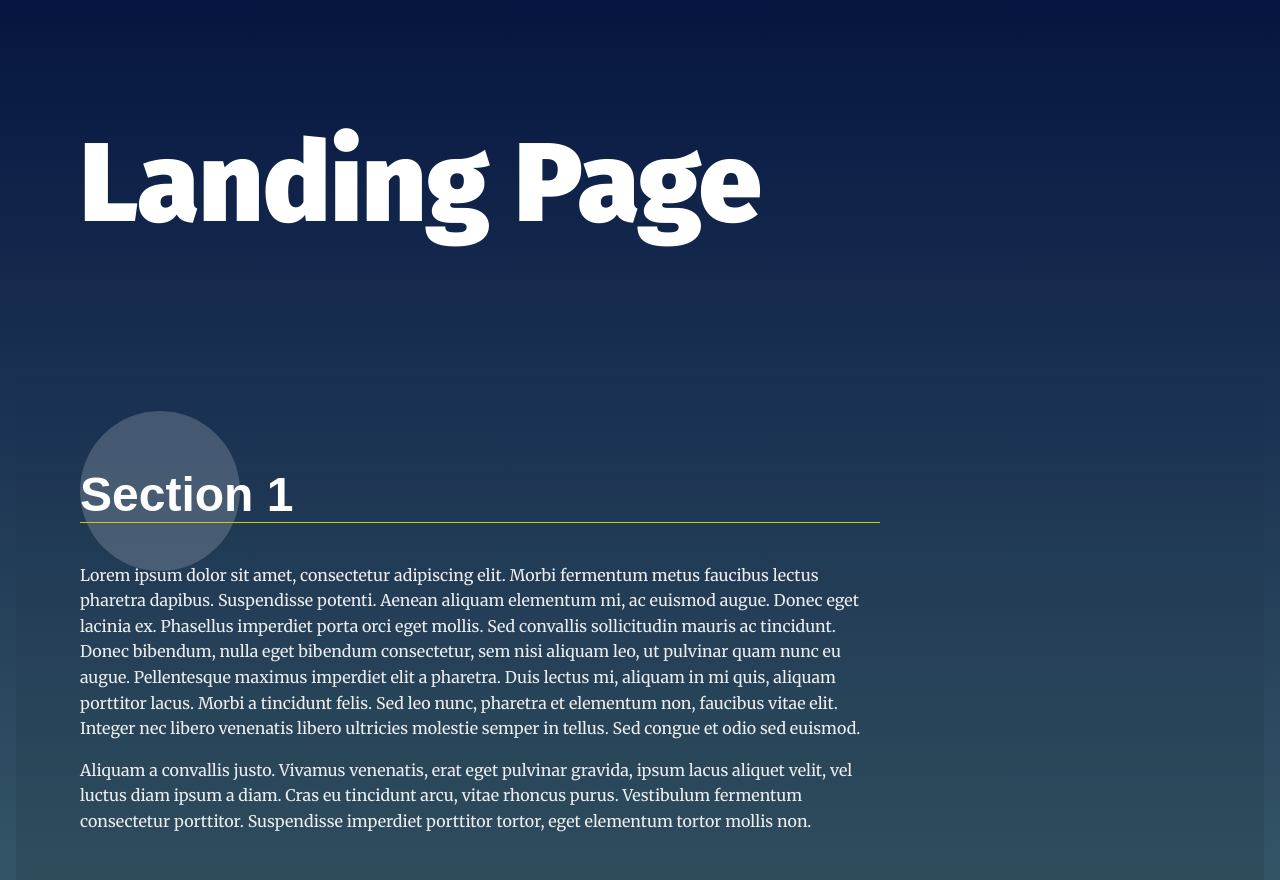
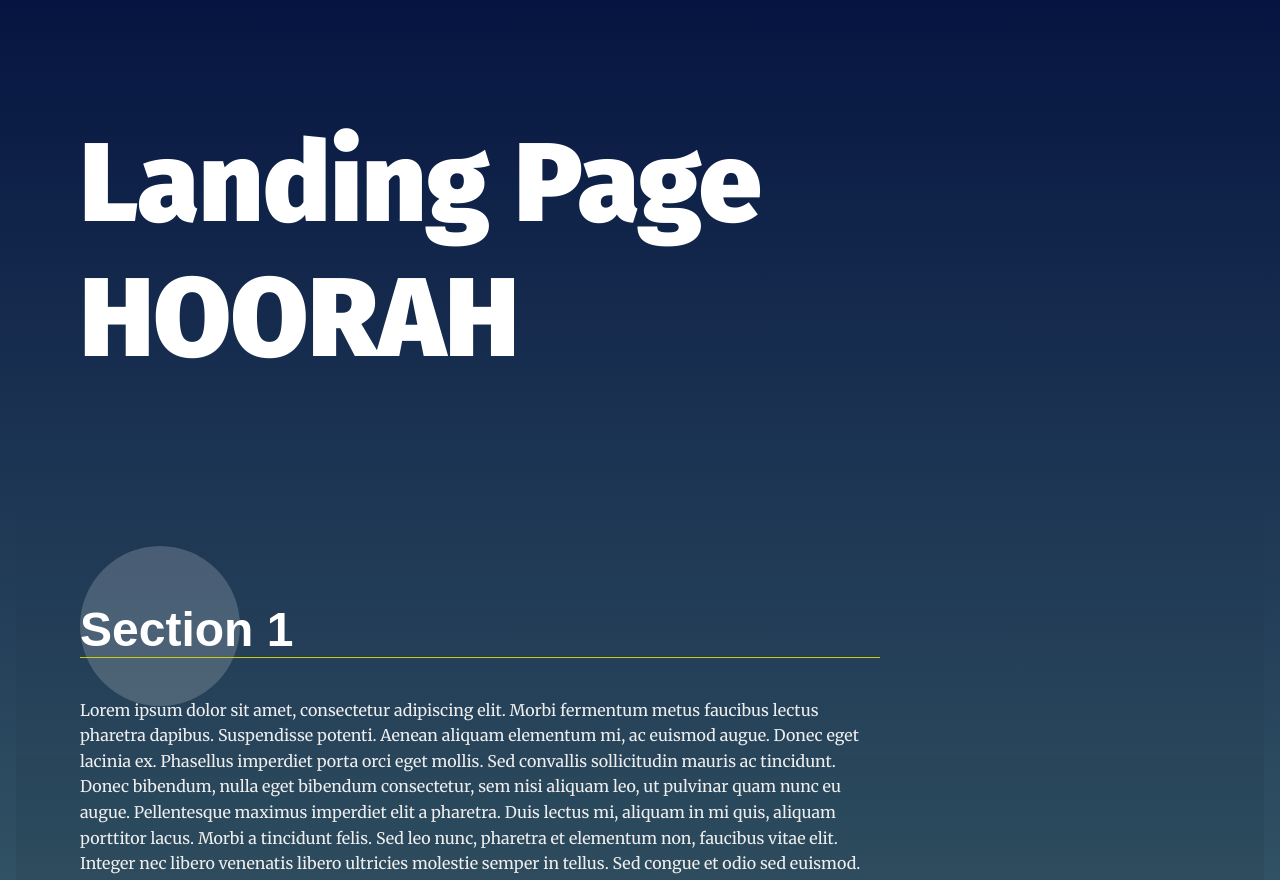
Before and after one commit to Sidarenka/udacity-landing-page, a plain HTML site: page index.html in a window 1280 px wide. Shown: the part 108-988 px from the top of the page. Drawn offline with Linux system fonts and the light colour scheme.

Commit message:
test repo connection

```diff
--- a/index.html
+++ b/index.html
@@ -20,7 +20,7 @@
   </header>
   <main>
     <header class="main__hero">
-      <h1>Landing Page </h1>
+      <h1>Landing Page HOORAH</h1>
     </header>
     <!-- Each Section has an ID (used for the anchor) and
     a data attribute that will populate the li node.
```
